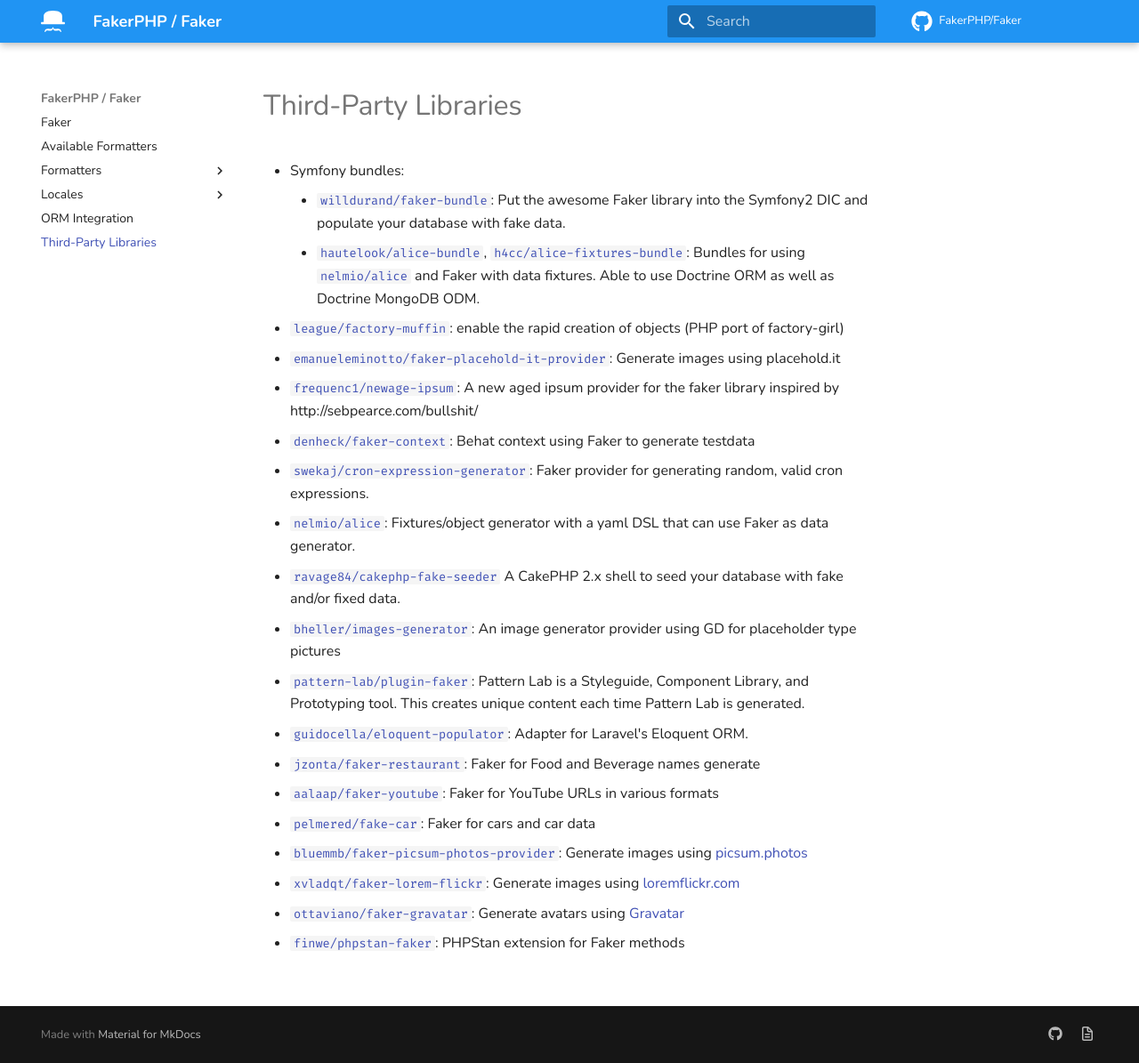
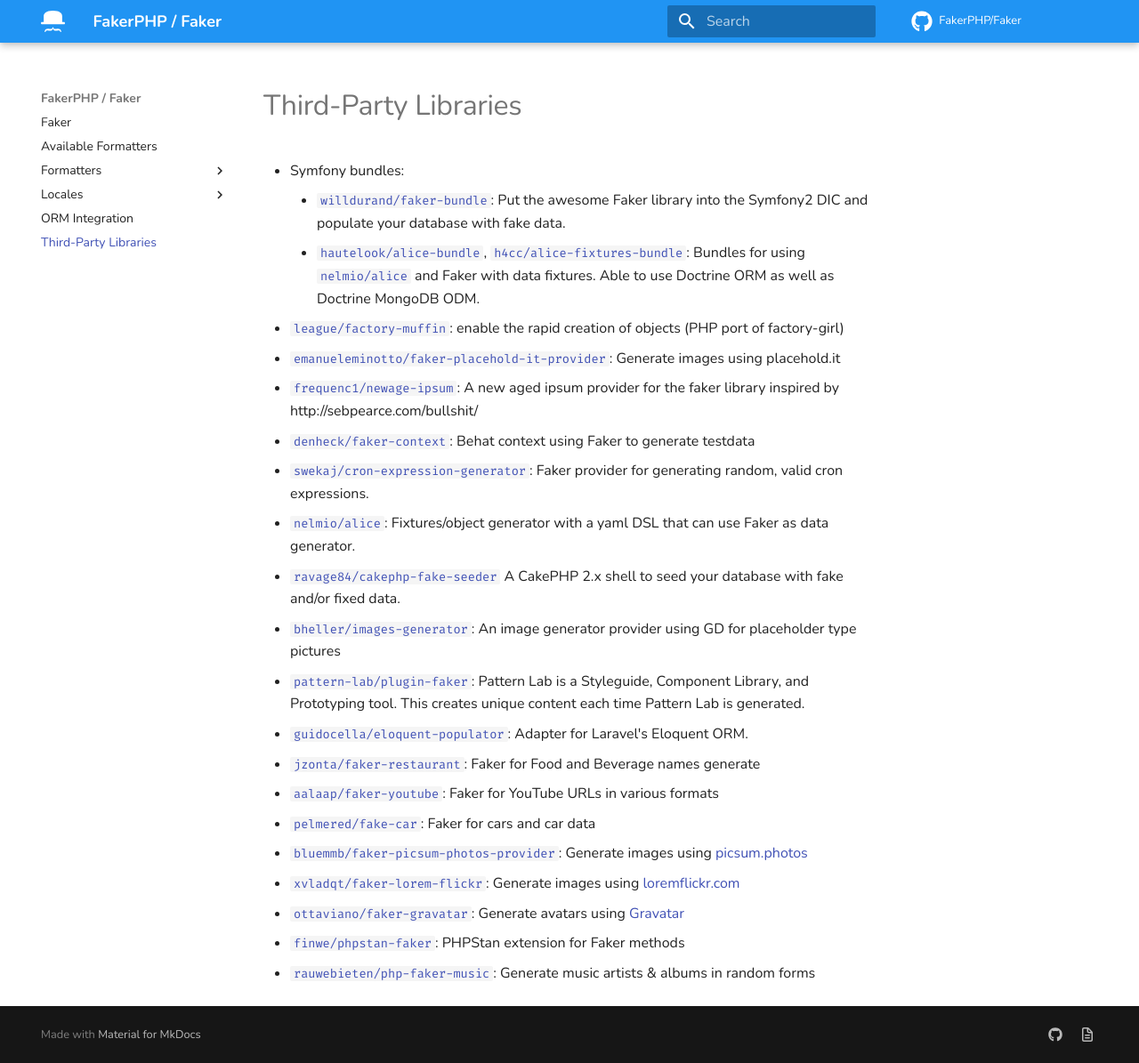
Before and after one commit to FakerPHP/fakerphp.github.io, an MkDocs documentation site: the page built from docs/third-party.md, in a window 1280 px wide and 1195 px high. Shown: the whole window at 89% size. Built offline with MkDocs 1.6.1 and Material for MkDocs 9.7.7, drawn with Linux system fonts in a browser that asks for light colours; nearby versions of some CDN libraries; comment, search, counter and statistics services are not loaded.

Commit message:
Added Faker Music Artists / Albums

```diff
--- a/docs/third-party.md
+++ b/docs/third-party.md
@@ -20,3 +20,4 @@
 - [`xvladqt/faker-lorem-flickr`](https://github.com/xvladxtremal/Faker-LoremFlickr): Generate images using [loremflickr.com](http://loremflickr.com/)
 - [`ottaviano/faker-gravatar`](https://github.com/ottaviano/faker-gravatar): Generate avatars using [Gravatar](https://en.gravatar.com/site/implement/images/)
 - [`finwe/phpstan-faker`](https://github.com/finwe/phpstan-faker): PHPStan extension for Faker methods
+- [`rauwebieten/php-faker-music`](https://github.com/rauwebieten/php-faker-music): Generate music artists & albums in random forms
```
